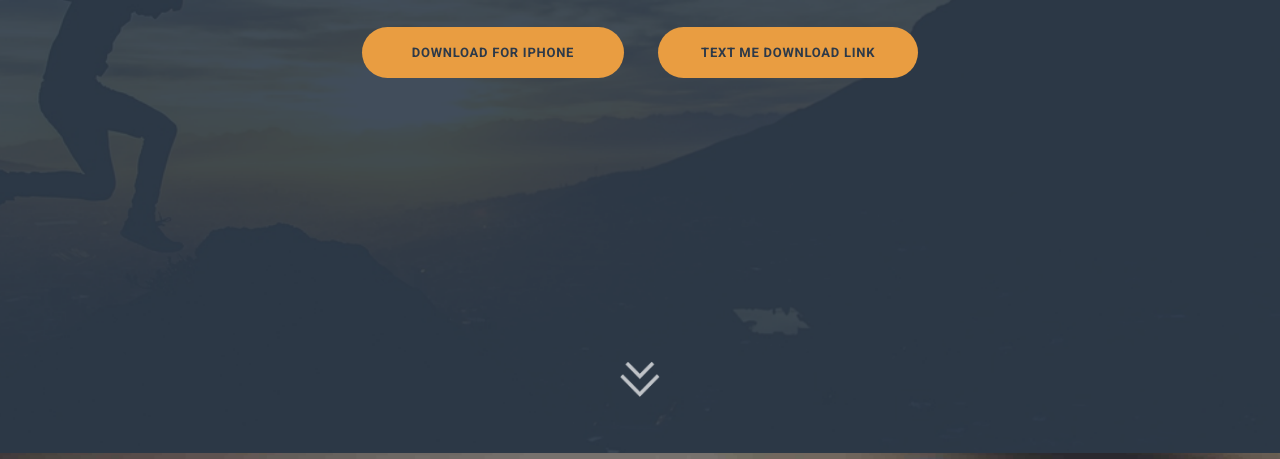
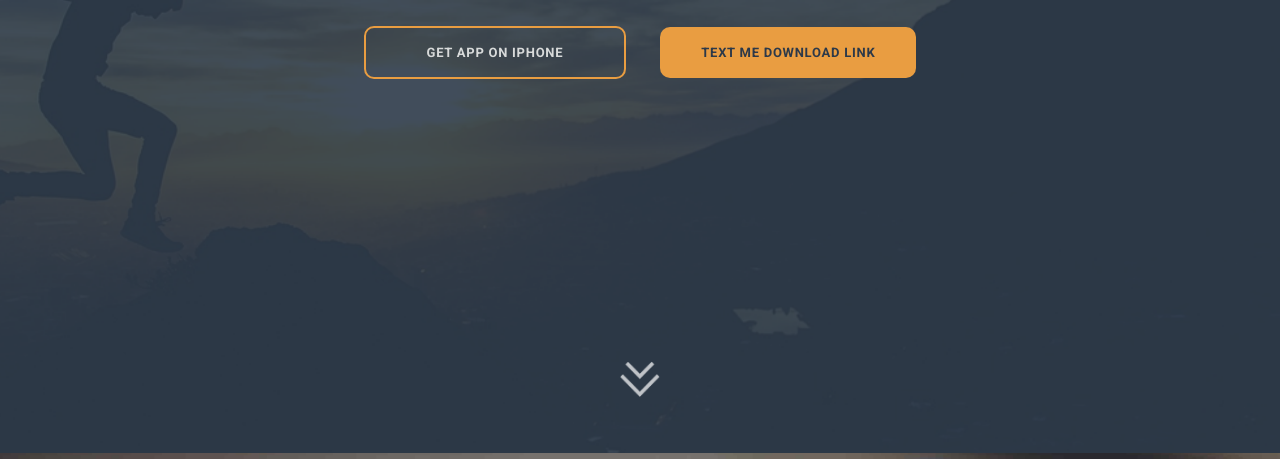
Before and after one commit to Enigmatologist/Jumpstart, a plain HTML site: page index.html in a window 1280 px wide. Shown: the part 317-776 px from the top of the page. Drawn offline with Linux system fonts and the light colour scheme.

Commit message:
final push design ehancements

```diff
--- a/index.html
+++ b/index.html
@@ -33,7 +33,7 @@
       <section class="hero">
             <h1 class="slogan">Give a project life</h1>
             <p class="catch_phrase">Jumpstart is a place where each one of us can make a difference so that together we can make a change</p>
-            <a href="iphone.html" class="btn1">DOWNLOAD FOR IPHONE</a>
+            <a href="iphone.html" class="btn1">GET APP ON IPHONE</a>
             <a href="textlink.html" class="btn2">TEXT ME DOWNLOAD LINK</a>
             <div class="scroll-bottom">
               <a href="#launch"><img class="scroll-down" src="images/Down-btn.png" /></a>
@@ -80,7 +80,7 @@
         <div class="try-out-content">
           <h1 class="try-title">Try Out Jumpstart</h1>
           <p class="try-content">Unlock the hopes and dreams of many in a community where feeling joy is always just one good deed away.</p>
-          <a href="iphone.html" class="btn1">DOWNLOAD FOR IPHONE</a>
+          <a href="iphone.html" class="btn1">GET APP ON IPHONE</a>
           <a href="textlink.html" class="btn2">TEXT ME DOWNLOAD LINK</a>
         </div>
       </div>
--- a/sass/theme/style.scss
+++ b/sass/theme/style.scss
@@ -111,7 +111,7 @@ a:hover {
 /* BUTTONS */
 .btn1{
   background: #E99D41;
-  border-radius: 100px;
+  border-radius: 10px;
   /* TEXT ME DOWNLOAD LIN: */
   font-family: "Roboto", Helvetica, Arial, sans-serif;
   font-weight: 700;
@@ -128,29 +128,56 @@ a:hover {
     margin-bottom: 20px;
   }
 
+  @media (min-width: 603px){
+    padding: 18px 61px;
+  }
+
   @media (min-width: 640px){
     margin-right: 30px;
+  }
+
+  @media (min-width: 770px){
+    background: none;
+    color: #D8DADA;
+    border: 2px solid #E99D41;
+    padding: 17px 61px;
+  }
+}
+
+.btn1:hover {
+  @media (min-width: 770px){
+    color: #FFFFFF;
   }
 }
 
 .btn2 {
-  background: #E99D41;
-  border-radius: 100px;
+  border: 2px solid #E99D41;
+  border-radius: 10px;
   /* TEXT ME DOWNLOAD LIN: */
   font-family: "Roboto", Helvetica, Arial, sans-serif;
   font-weight: 700;
   text-decoration: none;
   text-transform: uppercase;
   font-size: 13px;
-  color: #2C3949;
+  color: #D8DADA;
   letter-spacing: 0.74px;
   line-height: 15px;
-  padding: 18px 43px;
+  padding: 16px 41px;
 
   @media (max-width: 603px) {
     display: block;
   }
 
+  @media (min-width: 770px) {
+    background: #E99D41;
+    color: #2C3949;
+    border: none;
+    padding: 18px 41px;
+  }
+}
+
+.btn2:hover {
+  color: #FFFFFF;
 }
 
 .scroll-bottom .scroll-down {
```
Also changed, not shown: css/theme/style.css, 1 other file.
